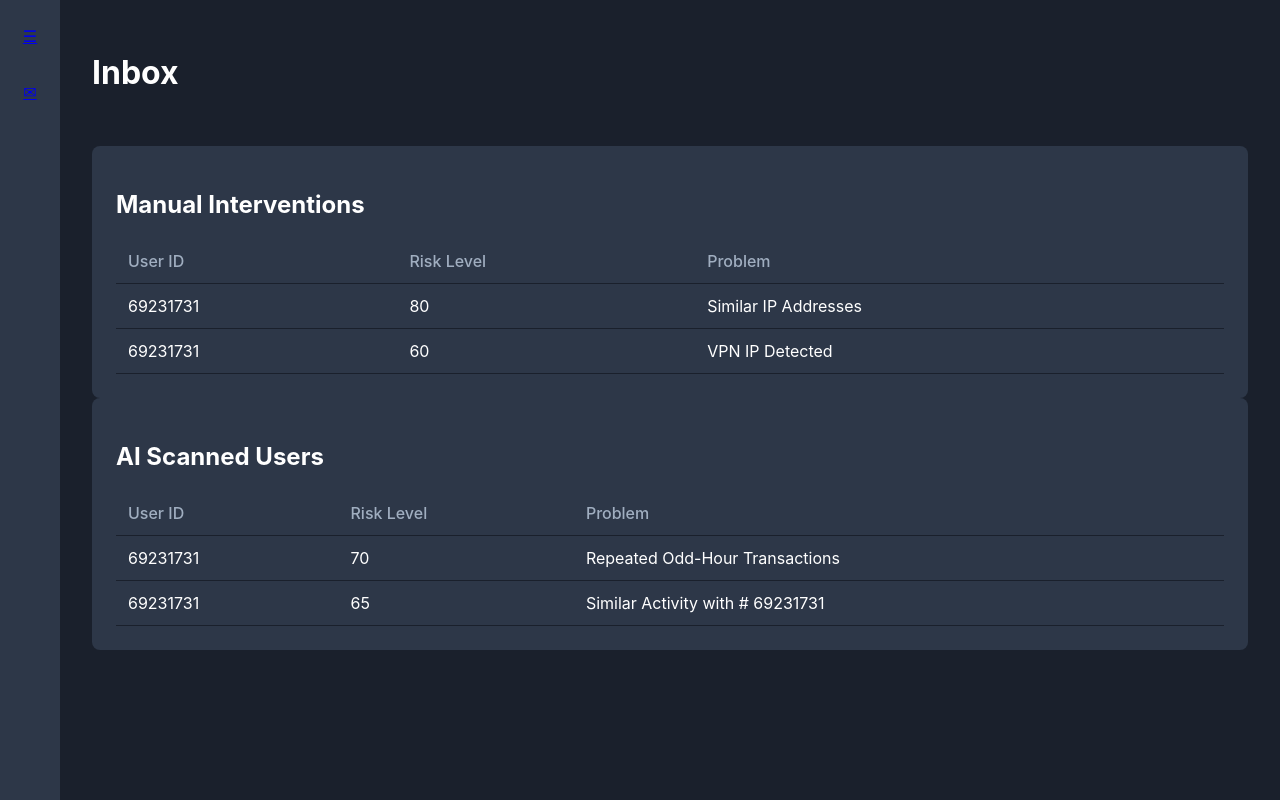
After one commit to Emmapoky/DashboardLest, a Flask app: page /inbox in a window 1280 px wide. The commit adds this page. Run offline with Flask 3, Linux system fonts and the light colour scheme.

Commit message:
Addition of new code

```diff
--- a/BaseDashboard.py
+++ b/BaseDashboard.py
@@ -5,6 +5,7 @@ import json
 app = Flask(__name__)
 
 @app.route('/')
+@app.route('/dashboard')
 def dashboard():
     # Sample data for the time history graph
     time_data = {
@@ -31,30 +32,25 @@ def dashboard():
     transactions = [
         {'user_id': '69231731', 'date': '04/06/2025', 'stock': 'S&P500', 'pl': '+1 USD', 'withdraw': '', 'deposit': '+501 USD'},
         {'user_id': '69231731', 'date': '04/06/2025', 'stock': 'S&P500', 'pl': '-2 USD', 'withdraw': '-498 USD', 'deposit': ''},
-        {'user_id': '69231731', 'date': '04/06/2025', 'stock': 'S&P500', 'pl': '+1 USD', 'withdraw': '', 'deposit': '+101 USD'},
-        {'user_id': '69231731', 'date': '04/06/2025', 'stock': 'S&P500', 'pl': '+3 USD', 'withdraw': '', 'deposit': '+103 USD'},
-        {'user_id': '69231731', 'date': '04/06/2025', 'stock': 'S&P500', 'pl': '-1 USD', 'withdraw': '-599 USD', 'deposit': ''},
-        {'user_id': '69231731', 'date': '04/06/2025', 'stock': 'S&P500', 'pl': '+2 USD', 'withdraw': '', 'deposit': '+602 USD'},
     ]
 
-    # Location and payment data
-    location_data = {
-        'user_id': '69231731',
-        'ip_address': '192.158.1.38',
-        'region': 'America'
-    }
+    return render_template('dashboard.html', plot_json=json.dumps(fig.to_dict()), transactions=transactions, risk_score=80)
 
-    payment_data = {
-        'user_id': '69231731',
-        'institution': 'Bank'
-    }
 
-    return render_template('dashboard.html',
-                         plot_json=json.dumps(fig.to_dict()),
-                         transactions=transactions,
-                         location_data=location_data,
-                         payment_data=payment_data,
-                         risk_score=80)
+@app.route('/inbox')
+def inbox():
+    manual_interventions = [
+        {'user_id': '69231731', 'risk': 80, 'problem': 'Similar IP Addresses'},
+        {'user_id': '69231731', 'risk': 60, 'problem': 'VPN IP Detected'},
+    ]
+
+    ai_scanned_users = [
+        {'user_id': '69231731', 'risk': 70, 'problem': 'Repeated Odd-Hour Transactions'},
+        {'user_id': '69231731', 'risk': 65, 'problem': 'Similar Activity with # 69231731'},
+    ]
+
+    return render_template('inbox.html', manual_interventions=manual_interventions, ai_scanned_users=ai_scanned_users)
+
 
 if __name__ == '__main__':
     app.run(debug=True)
--- a/static/styles.css
+++ b/static/styles.css
@@ -160,3 +160,254 @@ th {
         grid-template-columns: 1fr;
     }
 }
+
+:root {
+    --bg-primary: #1a202c;
+    --bg-secondary: #2d3748;
+    --text-primary: #fff;
+    --text-secondary: #a0aec0;
+    --accent-purple: #6b46c1;
+    --positive: #48bb78;
+    --negative: #f56565;
+    --warning: #ed8936;
+}
+
+body {
+    margin: 0;
+    padding: 0;
+    font-family: -apple-system, BlinkMacSystemFont, 'Segoe UI', Roboto, Oxygen, Ubuntu, Cantarell, sans-serif;
+    background-color: var(--bg-primary);
+    color: var(--text-primary);
+    display: flex;
+}
+
+.sidebar {
+    width: 60px;
+    height: 100vh;
+    background-color: var(--bg-secondary);
+    padding: 1rem 0;
+    position: fixed;
+}
+
+.sidebar-icons {
+    display: flex;
+    flex-direction: column;
+    gap: 1rem;
+    align-items: center;
+}
+
+.icon {
+    width: 40px;
+    height: 40px;
+    display: flex;
+    align-items: center;
+    justify-content: center;
+    cursor: pointer;
+    color: var(--text-secondary);
+    text-decoration: none;
+    position: relative;
+}
+
+.icon:hover {
+    color: var(--text-primary);
+}
+
+.icon.active {
+    color: var(--accent-purple);
+}
+
+
+.main-content {
+    margin-left: 60px;
+    padding: 2rem;
+    width: calc(100% - 60px);
+}
+
+header {
+    display: flex;
+    justify-content: space-between;
+    align-items: center;
+    margin-bottom: 2rem;
+}
+
+.user-badge {
+    background-color: var(--accent-purple);
+    padding: 0.5rem 1rem;
+    border-radius: 0.5rem;
+}
+
+.dashboard-grid {
+    display: grid;
+    grid-template-columns: repeat(2, 1fr);
+    gap: 1.5rem;
+}
+
+.card {
+    background-color: var(--bg-secondary);
+    border-radius: 0.5rem;
+    padding: 1.5rem;
+}
+
+.transactions {
+    grid-column: 1 / -1;
+}
+
+table {
+    width: 100%;
+    border-collapse: collapse;
+    margin-top: 1rem;
+}
+
+th, td {
+    padding: 0.75rem;
+    text-align: left;
+    border-bottom: 1px solid var(--bg-primary);
+}
+
+th {
+    color: var(--text-secondary);
+    font-weight: 500;
+}
+
+.positive {
+    color: var(--positive);
+}
+
+.negative {
+    color: var(--negative);
+}
+
+.warning {
+    background-color: var(--warning);
+    color: var(--bg-primary);
+    padding: 0.75rem;
+    border-radius: 0.5rem;
+    margin-top: 1rem;
+    display: flex;
+    align-items: center;
+    gap: 0.5rem;
+}
+
+.progress-ring {
+    display: flex;
+    justify-content: center;
+    align-items: center;
+    padding: 2rem;
+}
+
+.progress-circle {
+    position: relative;
+    width: 150px;
+    height: 150px;
+    border-radius: 50%;
+    background: conic-gradient(
+        var(--accent-purple) calc(var(--progress) * 1%),
+        var(--bg-primary) 0
+    );
+    display: flex;
+    justify-content: center;
+    align-items: center;
+}
+
+.progress-circle::before {
+    content: '';
+    position: absolute;
+    width: 110px;
+    height: 110px;
+    border-radius: 50%;
+    background-color: var(--bg-secondary);
+}
+
+.progress-value {
+    position: relative;
+    font-size: 2rem;
+    font-weight: bold;
+}
+
+#timeChart {
+    width: 100%;
+    height: 300px;
+}
+
+/* Notification Badge */
+.notification-badge {
+    position: absolute;
+    top: -5px;
+    right: -5px;
+    background-color: #f56565;
+    color: white;
+    border-radius: 50%;
+    width: 20px;
+    height: 20px;
+    font-size: 12px;
+    display: flex;
+    align-items: center;
+    justify-content: center;
+}
+
+/* Bounce Animation */
+.animate-bounce {
+    animation: bounce 1s infinite;
+}
+
+@keyframes bounce {
+    0%, 100% {
+        transform: translateY(0);
+    }
+    50% {
+        transform: translateY(-5px);
+    }
+}
+
+/* Inbox Specific Styles */
+.inbox-grid {
+    display: grid;
+    gap: 1.5rem;
+}
+
+.section-header {
+    display: flex;
+    justify-content: space-between;
+    align-items: center;
+    margin-bottom: 1rem;
+}
+
+.risk-badge {
+    background-color: #f56565;
+    color: white;
+    padding: 0.5rem 1rem;
+    border-radius: 0.5rem;
+    font-size: 0.875rem;
+}
+
+.inbox-table {
+    width: 100%;
+    border-collapse: collapse;
+}
+
+.inbox-table th {
+    background-color: var(--accent-purple);
+    color: white;
+    padding: 0.75rem;
+    text-align: left;
+}
+
+.inbox-table td {
+    padding: 0.75rem;
+    border-bottom: 1px solid var(--bg-primary);
+}
+
+.risk-cell {
+    color: #f56565;
+    font-weight: bold;
+}
+
+.problem-cell {
+    color: #ed8936;
+}
+
+@media (max-width: 1024px) {
+    .dashboard-grid {
+        grid-template-columns: 1fr;
+    }
+}
--- /dev/null
+++ b/templates/dashboard.html
@@ -0,0 +1,6 @@
+<div class="sidebar">
+    <div class="sidebar-icons">
+        <div class="icon"><a href="/dashboard">☰</a></div>
+        <div class="icon"><a href="/inbox">✉</a></div>
+    </div>
+</div>
--- /dev/null
+++ b/templates/inbox.html
@@ -0,0 +1,67 @@
+<!DOCTYPE html>
+<html lang="en">
+<head>
+    <meta charset="UTF-8">
+    <meta name="viewport" content="width=device-width, initial-scale=1.0">
+    <title>Inbox</title>
+    <link rel="stylesheet" href="{{ url_for('static', filename='styles.css') }}">
+</head>
+<body>
+    <div class="sidebar">
+        <div class="sidebar-icons">
+            <div class="icon"><a href="/dashboard">☰</a></div>
+            <div class="icon"><a href="/inbox">✉</a></div>
+        </div>
+    </div>
+
+    <div class="main-content">
+        <header>
+            <h1>Inbox</h1>
+        </header>
+
+        <div class="card">
+            <h2>Manual Interventions</h2>
+            <table>
+                <thead>
+                    <tr>
+                        <th>User ID</th>
+                        <th>Risk Level</th>
+                        <th>Problem</th>
+                    </tr>
+                </thead>
+                <tbody>
+                    {% for item in manual_interventions %}
+                    <tr>
+                        <td>{{ item.user_id }}</td>
+                        <td>{{ item.risk }}</td>
+                        <td>{{ item.problem }}</td>
+                    </tr>
+                    {% endfor %}
+                </tbody>
+            </table>
+        </div>
+
+        <div class="card">
+            <h2>AI Scanned Users</h2>
+            <table>
+                <thead>
+                    <tr>
+                        <th>User ID</th>
+                        <th>Risk Level</th>
+                        <th>Problem</th>
+                    </tr>
+                </thead>
+                <tbody>
+                    {% for item in ai_scanned_users %}
+                    <tr>
+                        <td>{{ item.user_id }}</td>
+                        <td>{{ item.risk }}</td>
+                        <td>{{ item.problem }}</td>
+                    </tr>
+                    {% endfor %}
+                </tbody>
+            </table>
+        </div>
+    </div>
+</body>
+</html>
```
Also changed, not shown: templates/styles.css (deleted, +0 -162 lines).
